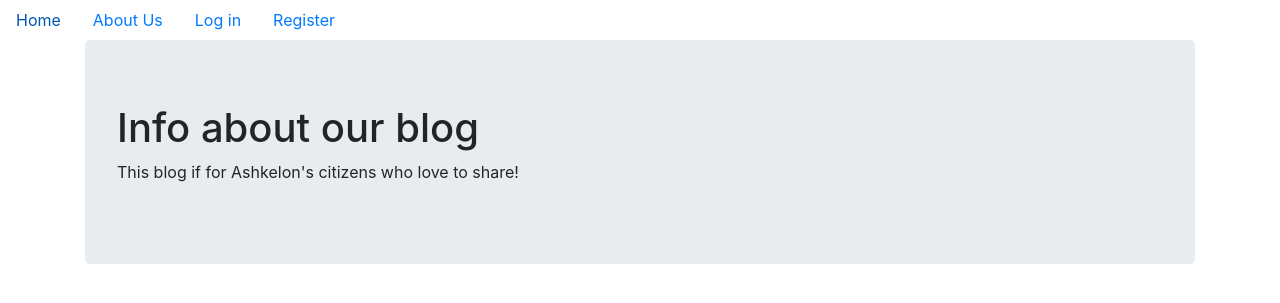
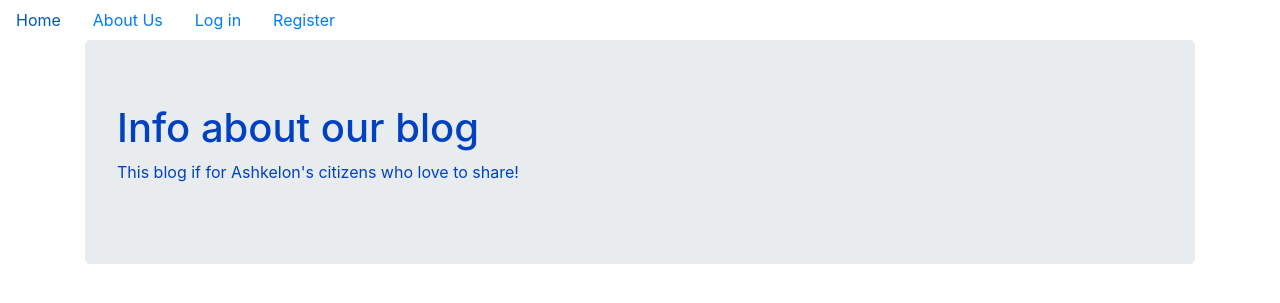
Before and after one commit to danah2139/myblogapp, a Flask app: page /info in a window 1280 px wide. Shown: the top 303 px of the page. Run offline with Flask 2, Linux system fonts and the light colour scheme; some libraries are stand-ins or nearby versions.

Commit message:
change color

```diff
--- a/myblog/templates/index.html
+++ b/myblog/templates/index.html
@@ -2,7 +2,7 @@
 {% block content %}
   <div class="jumbotron" style="background: url('static/profile_pics/default_profile1.png')
     no-repeat center center fixed; -webkit-background-size: cover;
-    -moz-background-size: cover; -o-background-size: cover; background-size: cover;"
+    -moz-background-size: cover; -o-background-size: cover; background-size: cover;color:#0041c2;"
   >
     <h1>Ashkelon's Blog</h1>
     <p>Welcome to Ashkelon Blog Page</p>
--- a/myblog/templates/info.html
+++ b/myblog/templates/info.html
@@ -1,6 +1,6 @@
 {% extends "base.html" %}
 {% block content %}
-    <div class="jumbotron">
+    <div class="jumbotron" style="color:#0041c2;">
         <h1>Info about our blog</h1>
         <p>This blog if for Ashkelon's citizens who love to share! </p>
     </div>
```
